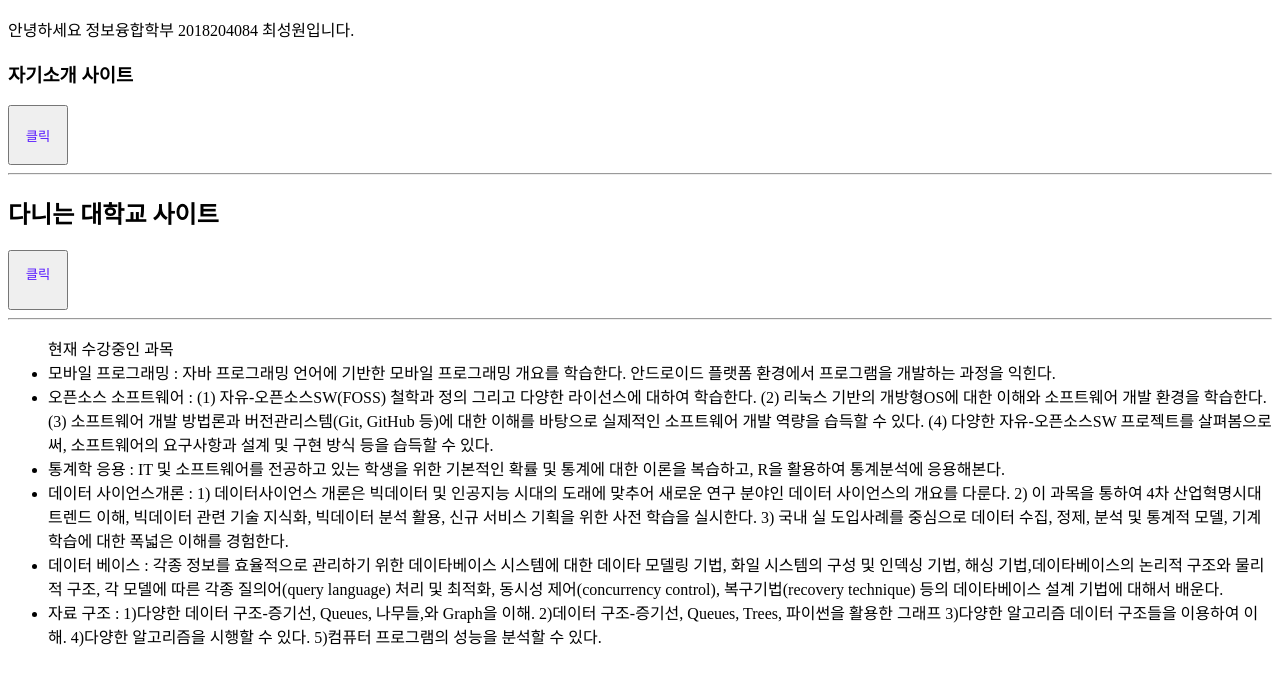
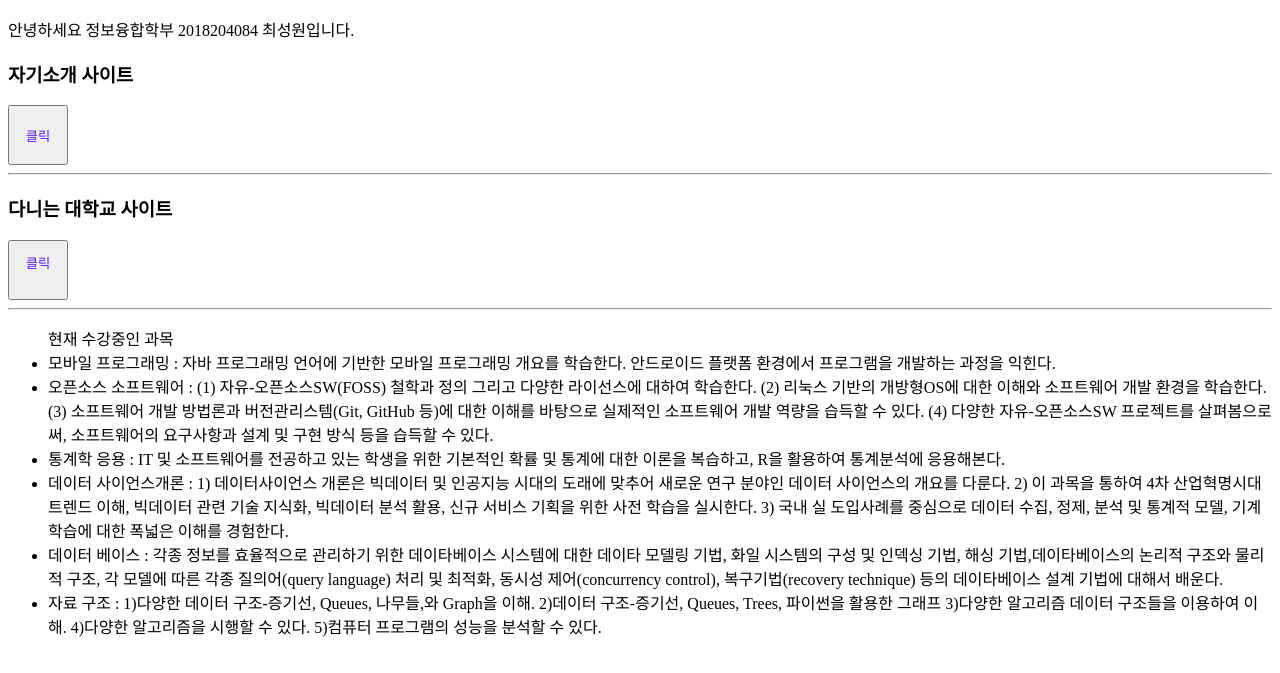
Before and after one commit to chltjddnjs/chltjddnjs.github.io, a plain HTML site: page index.html in a window 1280 px wide. Shown: the part 127-800 px from the top of the page. Drawn offline with Linux system fonts and the light colour scheme.

Commit message:
Update index.html

```diff
--- a/index.html
+++ b/index.html
@@ -13,7 +13,7 @@
     <button type="submit" value='클릭' style='color: #5719ff; width: 60px; height: 60px;'>클릭</button>
   </form>
     <hr/>
-  <h2> 다니는 대학교 사이트</h2>
+  <h3> 다니는 대학교 사이트</h3>
   <form action="http://www.kw.ac.kr">
     <button type="submit" value='클릭' style='color: #5719ff; width: 60px; height: 60px;'/>클릭</p></button>
   </form>
```
